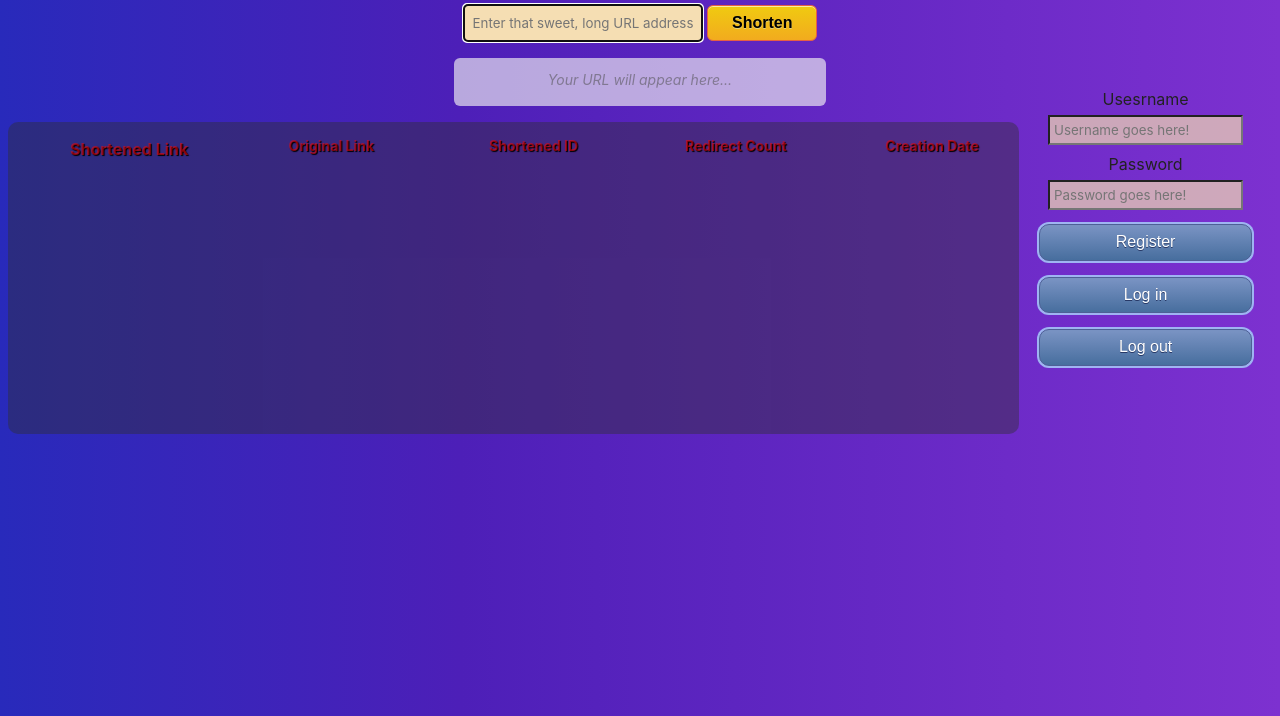
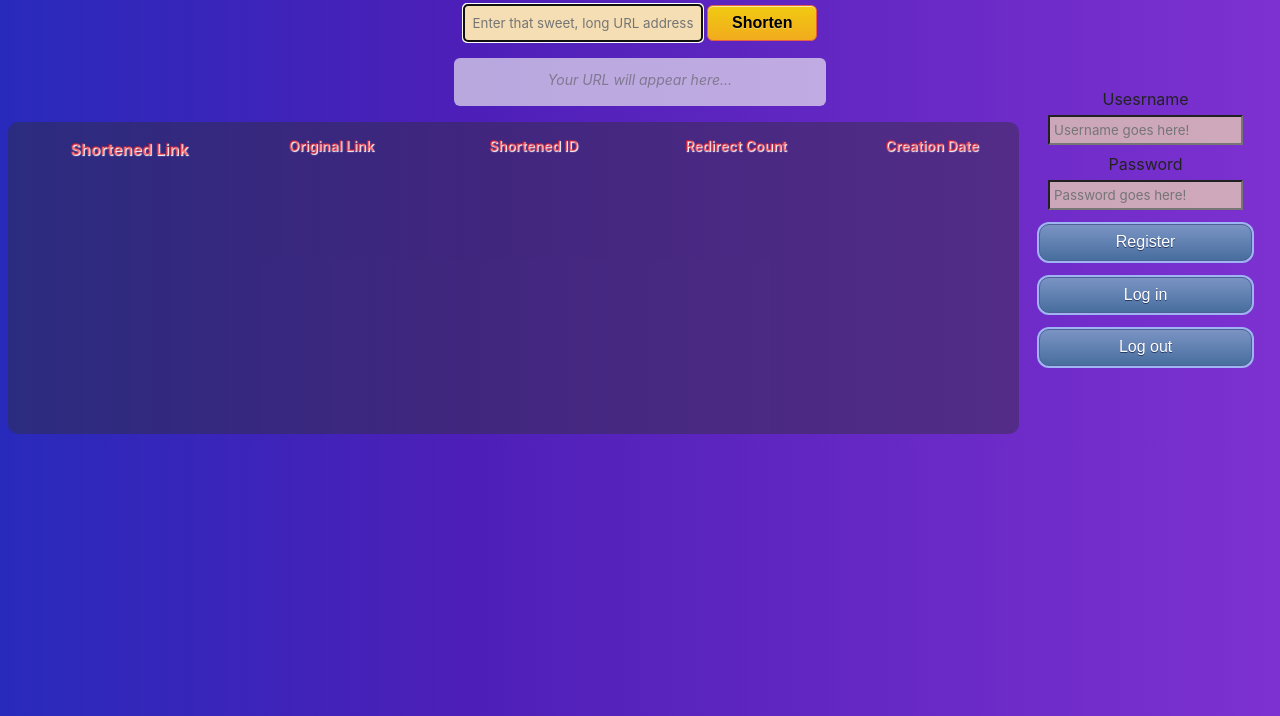
Before and after one commit to KorenEzri/Url-Shortener-Task, a website: page views/index.html in a window 1280 px wide. Shown: the part 84-800 px from the top of the page. Drawn offline with nearby package versions, Linux system fonts and the light colour scheme; some packages are replaced by stand-ins of ours; files that its build step writes are made by us from their sources; no server answers; a script that the page names is missing.

Commit message:
Update styles.scss

```diff
--- a/public/styles.scss
+++ b/public/styles.scss
@@ -129,7 +129,7 @@ body * {
     border-radius: 10px;
     font-weight: bold;
     color: rgba(255, 7, 7, 0.534);
-    text-shadow: 1px 1px 1px #000000;
+    text-shadow: 1px 1px 1px #ffffff;
     height: 100%;
     .table-label {
       user-select: none;
```
